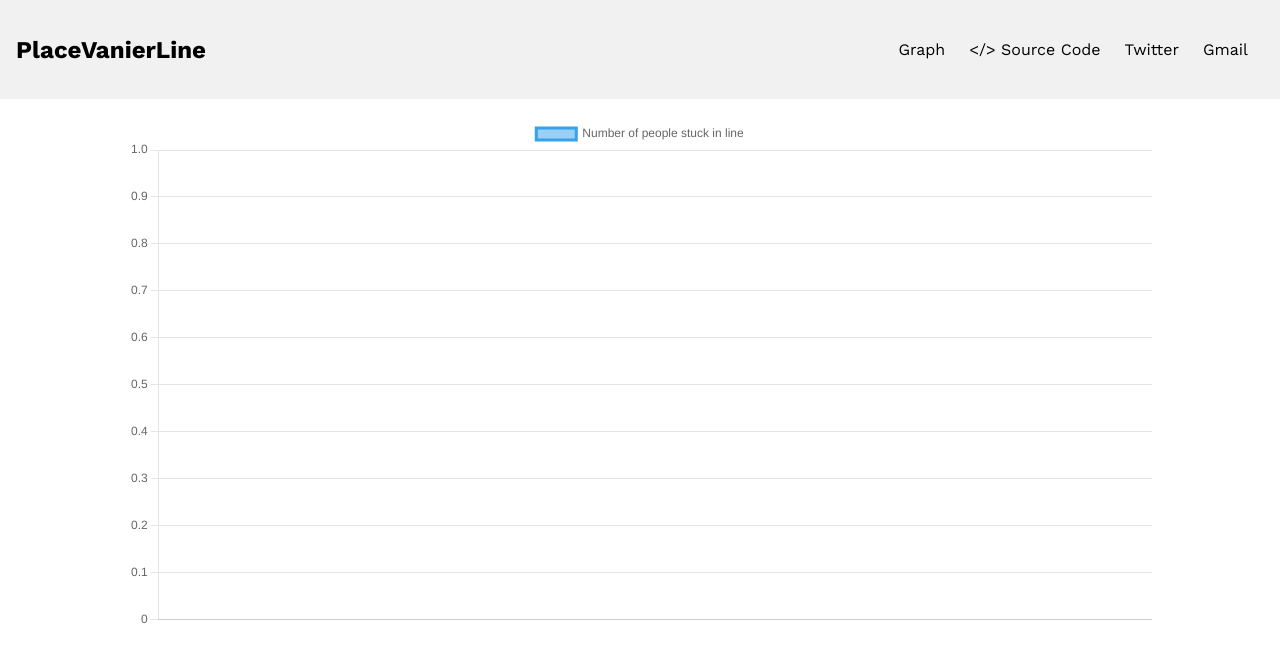
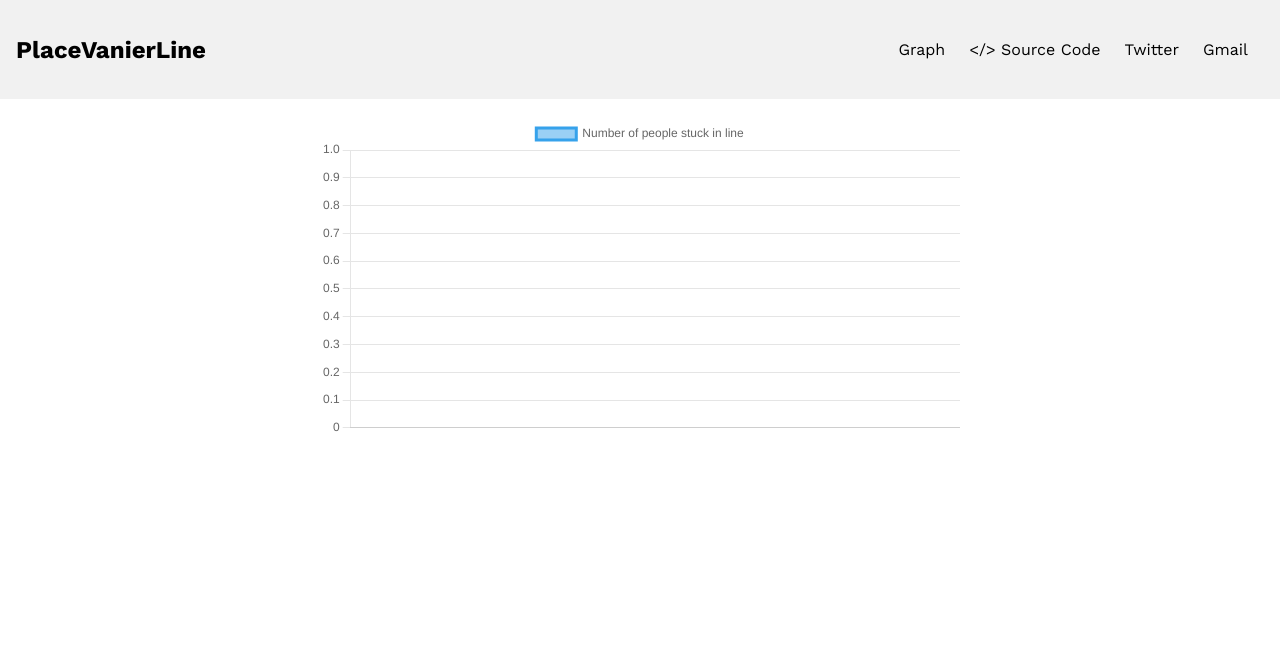
Before and after one commit to justindhillon/place-vanier-line, a Next.js app: page / in a window 1280 px wide. Shown: the top 662 px of the page. Built offline with nearby package versions, Linux system fonts and the light colour scheme; no server answers.

Commit message:
modified:   styles/global.css

```diff
--- a/styles/global.css
+++ b/styles/global.css
@@ -21,12 +21,6 @@ nav{
   justify-content: space-between;
   align-items: center;
   background-color: #f1f1f1;
-}
-.chart-container {
-  position: relative;
-  margin: auto;
-  height: 80vh;
-  width: 80vw;
 }
 .nav__menu-bar{
   display: flex;
@@ -66,6 +60,13 @@ nav{
  font-weight: bold;
 }
 
+.chart-container {
+  position: relative;
+  margin: auto;
+  height: 80vh;
+  max-width: 80vh;
+}
+
 .center{
   min-height: 600px;
   display: flex;
```
